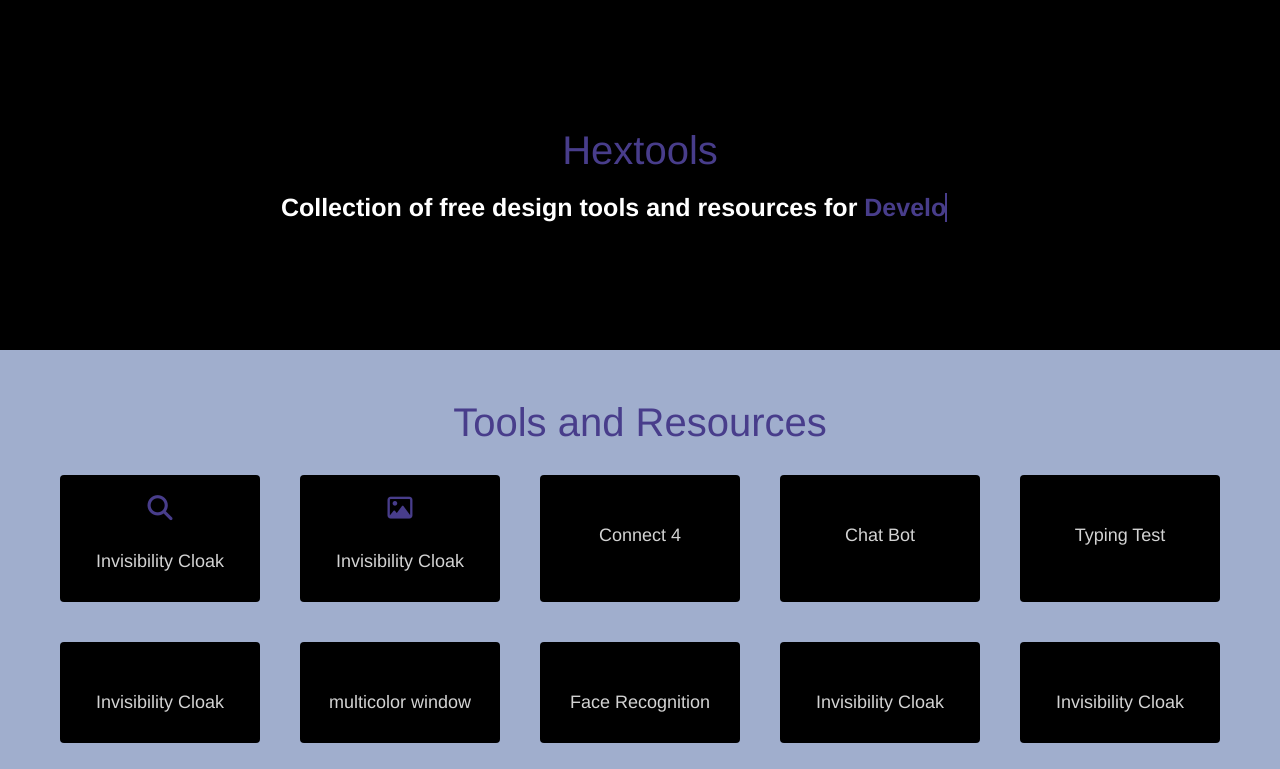
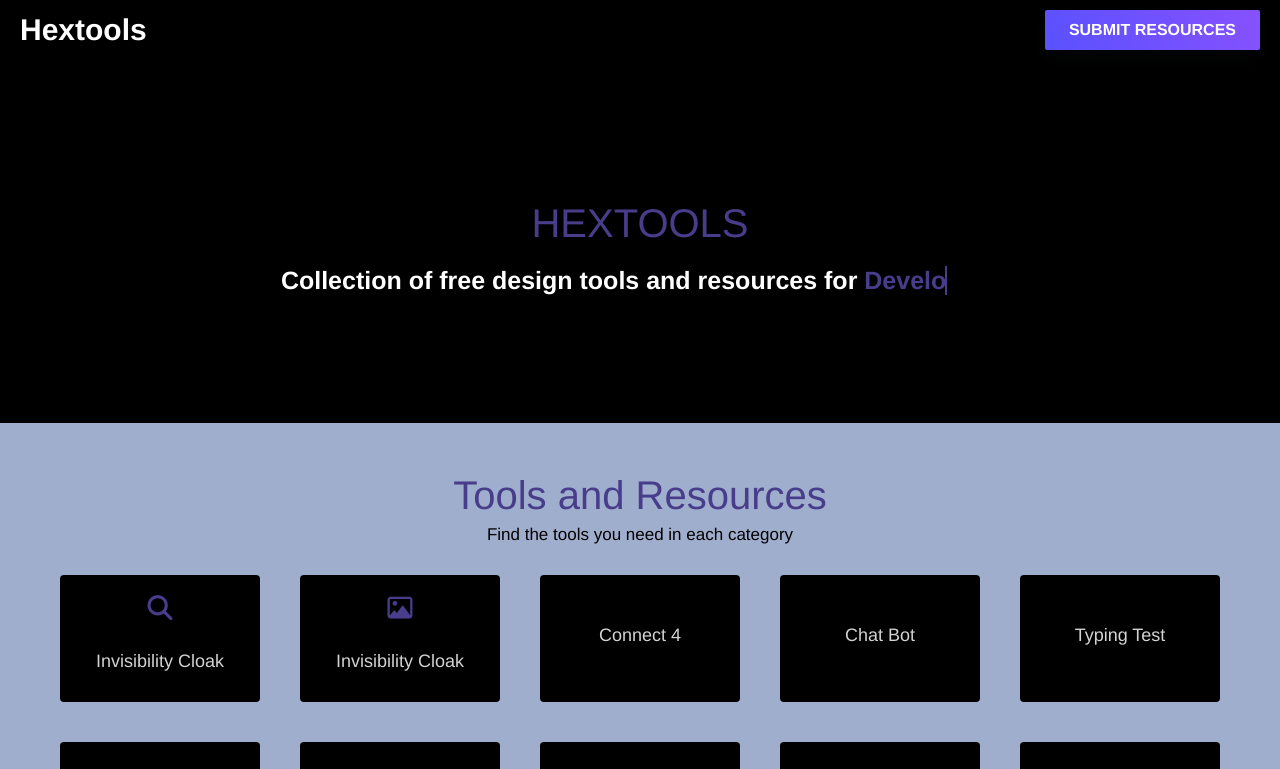
Before and after one commit to FrostyFlamingo/team-hex, a plain HTML site: page index.html in a window 1280 px wide. Shown: the top 769 px of the page. Drawn offline with Linux system fonts and the light colour scheme.

Commit message:
added new stuff

```diff
--- a/index.html
+++ b/index.html
@@ -10,10 +10,20 @@
 
 </head>
 <body>
+    <!------navigation bar section------>
+    <nav class="navbar">
+        <div class="max-width">
+            <div class="logo"><a href="#">Hextools</a></div>
+
+            <div class="button">
+                 <a href="/subpages/submitreasource.html">submit resources</a>
+            </div>
+        </div>
+    </nav>
     <!----home tab start--->
     <section class="home" id="home">
         <div>
-            <div class="head">Hextools</div>
+            <div class="head">HEXTOOLS</div>
 
             <div class="container">
                     <span class="text first-text">Collection of free design tools and resources for </span>
@@ -43,6 +53,7 @@
     <!---the data tab--->
     <section class="listofboxes">
         <div class="head">Tools and Resources</div>
+        <p>Find the tools you need in each category</p>
         <div class="max-width">
             <div class="list-content">
                 <div class="card">
@@ -437,5 +448,7 @@
      <footer>
         <span>Created By <a href="#">HEXAGON</a> With <span class="fa fa-heart"></span></span>
     </footer>
+
+    <script src="script.js"></script>
 </body>
 </html>
--- a/style.css
+++ b/style.css
@@ -10,11 +10,53 @@
 html{
     scroll-behavior: smooth;
 }
+/*nav bar*/
+.navbar{
+    background-color: black;
+    width: 100%;
+    z-index: 999;
+    padding: 10px 20px;
+    font-family: 'ubuntu',sans-serif;
+    transition: all 0.3s ease;
+}
+.navbar .max-width{
+    display: flex;
+    align-items: center;
+    justify-content: space-between;
+}
+.navbar .logo a{
+    color: #fff;
+    font-size: 30px;
+    font-weight: 600;
+}
+.button {
+    background: linear-gradient(65deg,#5a51fe,#8751fe);
+    display: inline-flex;
+    font-size: 12px;
+    font-size: var(--font-xxs);
+    letter-spacing: 0;
+    font-weight: 700;
+    line-height: 16px;
+    text-transform: uppercase;
+    text-decoration: none!important;
+    border: none;
+    border-radius: 2px;
+    justify-content: center;
+    padding: 12px 24px;
+    text-align: center;
+    white-space: nowrap;
+    box-shadow: 0 8px 24px rgb(32 43 54 / 12%);
+    transition: all .15s ease;
+    cursor: pointer;
+}
+.button a{
+    color: #FFF;
+}
 .home{
     background-color:black;
     align-items: center;
     justify-content: center;
-    padding-top: 10%;
+    padding-top: 11%;
     padding-bottom: 10%;
 }
 .container{
@@ -68,6 +110,12 @@ html{
     padding-top: 50px;
     color: #fff;
     background: #A0AECD;
+}
+.listofboxes p{
+    text-align: center;
+    font-size: 17px;
+    color: #000;
+    padding-top: 7px;
 }
 .listofboxes .title::before{
     background: #fff;
```
Also changed, not shown: subpages/submitreasource.html (added, +19 -0 lines).
